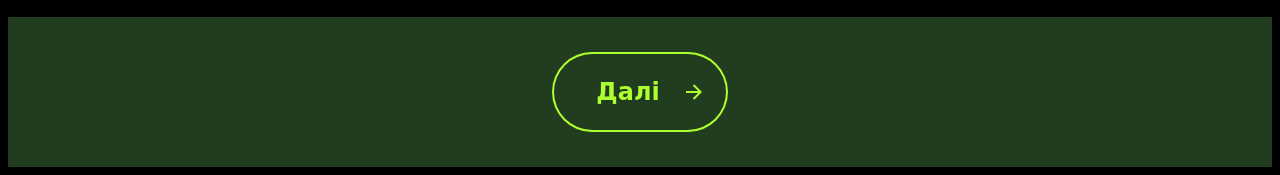
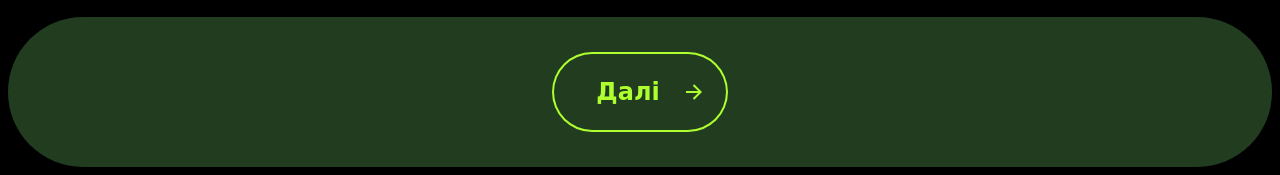
Before and after one commit to Procuksa/Kvest_golovna, a plain HTML site: page index.html in a window 1280 px wide. Shown: the part 995-1170 px from the top of the page. Drawn offline with Linux system fonts and the light colour scheme; a web font is replaced by a local one.

Commit message:
Update style.css

```diff
--- a/CSS/style.css
+++ b/CSS/style.css
@@ -134,5 +134,6 @@ footer {
   justify-content: center; /* Центрує кнопку горизонтально */
   align-items: center; /* Центрує кнопку вертикально */
   height: 150px; /* Висота футера */
-  background-color: #223C20; /* Колір фону футера */
+  background-color: #223C20;
+  border-radius: 75px;/* Колір фону футера */
 }
```
